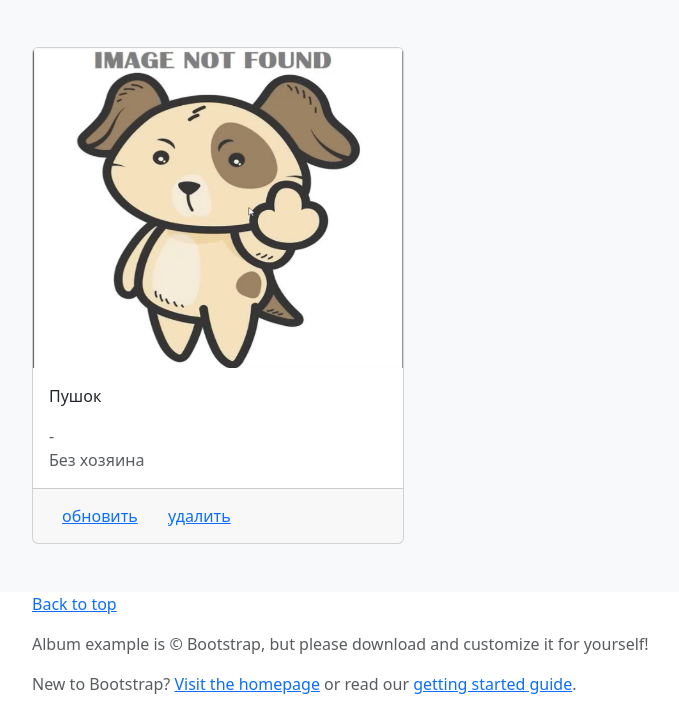
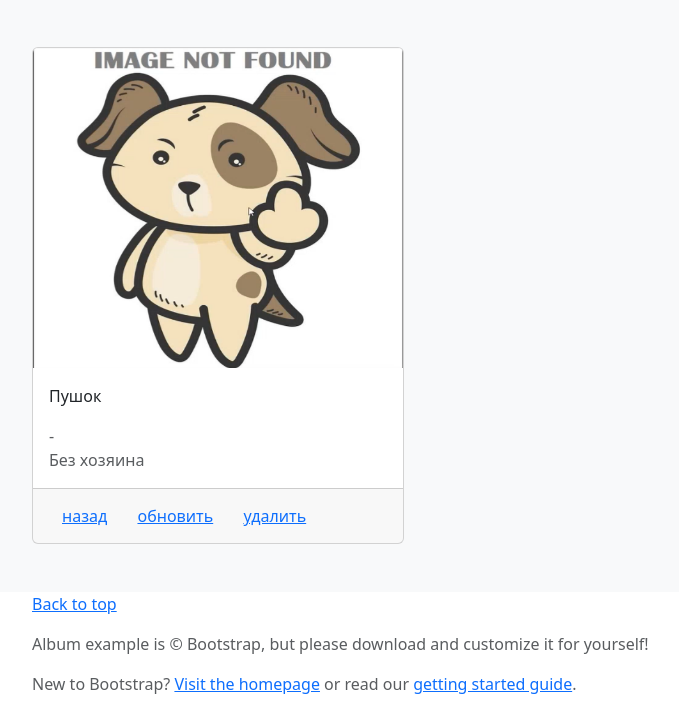
Before and after one commit to Niyaz0912/DogKennelOnCBV, a Django app: page /dogs/detail/1/ in a window 1280 px wide. Shown: the part 113-825 px from the top of the page, without its empty margins (50-729 px from the left). Run offline with Django 5.2, Linux system fonts and the light colour scheme; data comes from the database, SQL or seed files in the repository; some libraries are stand-ins or nearby versions.

Commit message:
В шаблон с деталями добавлена кнопка "назад"

```diff
--- a/dogs/templates/dogs/detail.html
+++ b/dogs/templates/dogs/detail.html
@@ -13,6 +13,7 @@
             <span class="text-muted">{{ object.owner|default:"Без хозяина" }}</span>
         </div>
         <div class="card-footer">
+            <a class="btn btn-link" href="{% url 'dogs:list_dogs' %}">назад</a>
             <a class="btn btn-link" href="{% url 'dogs:update_dog' object.pk %}">обновить</a>
             <a class="btn btn-link" href="{% url 'dogs:delete_dog' object.pk %}">удалить</a>
         </div>
```
